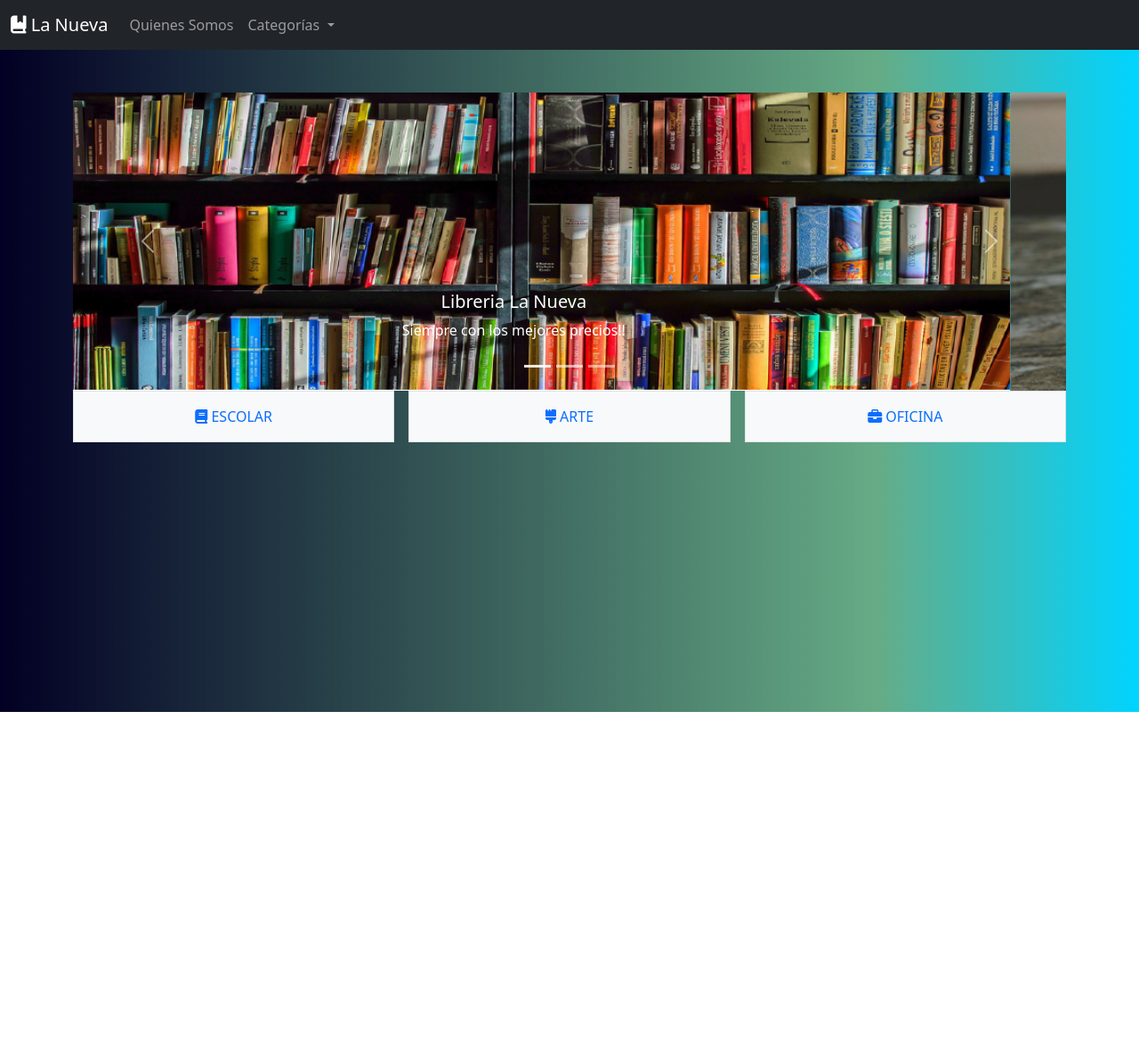
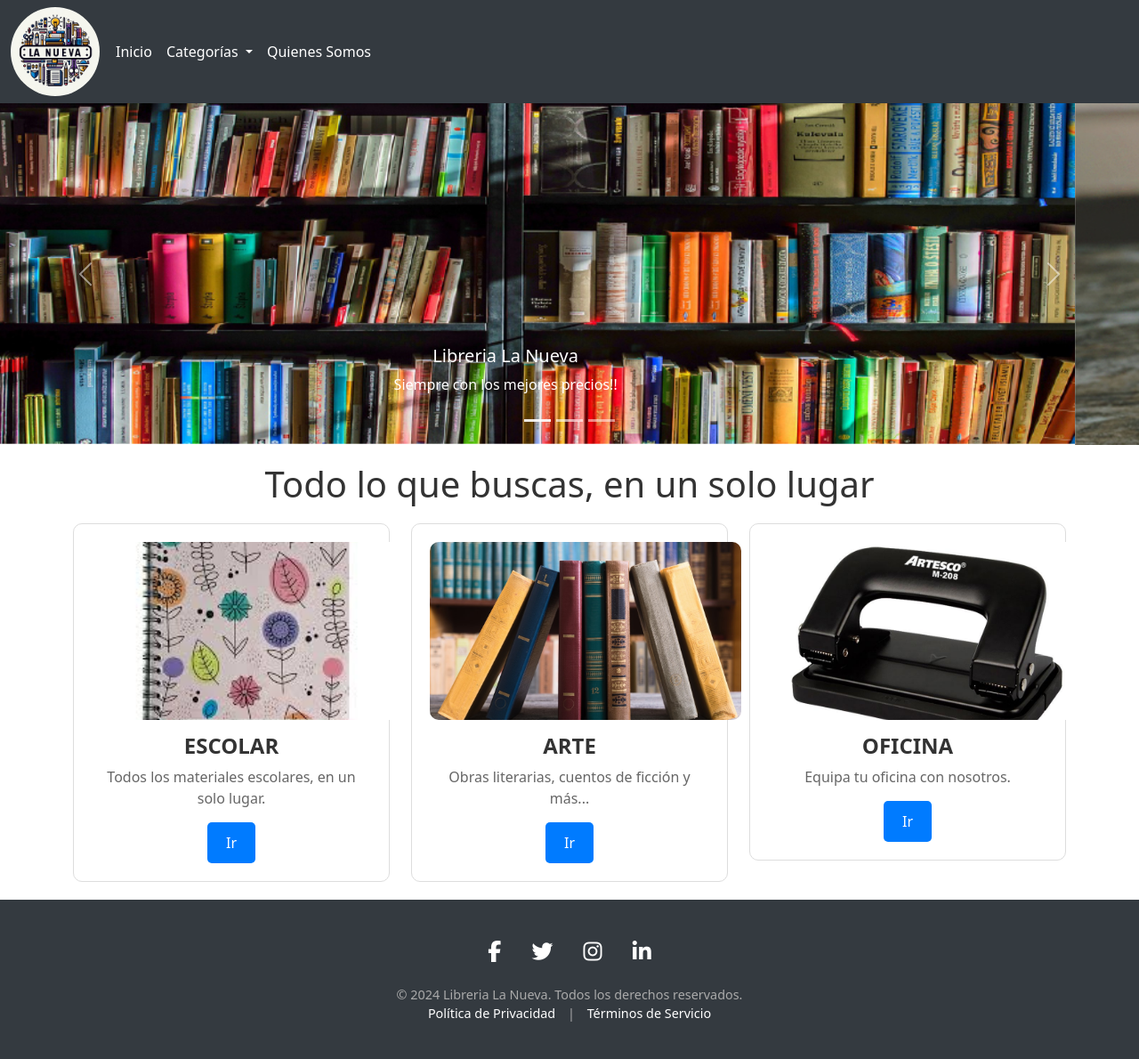
Before and after one commit to eduardovigil/Carrito_Compras, a plain HTML site: page index.html in a window 1280 px wide. Shown: the whole page at 89% size. Before the commit the page ends 800 px from the top, so only its background shows below. Drawn offline with Linux system fonts and the light colour scheme.

Commit message:
Cambio pagina inicio

```diff
--- a/dist/css/style.css
+++ b/dist/css/style.css
@@ -3,8 +3,8 @@
 }
 
 body{
-    background: rgb(2,0,36);
-    background: linear-gradient(90deg, rgba(2,0,36,1) 0%, rgba(9,121,61,0.6223739495798319) 77%, rgba(0,212,255,1) 100%);
+    color: #333;
+
 }
 
 .imageItem{
@@ -13,6 +13,7 @@ body{
 }
 a{
     text-decoration: none;
+    color: #333;
 }
 
 
@@ -45,3 +46,98 @@ a{
     list-style: disc;
     margin-left: 20px;
 }
+
+/*Modificaciones del menu*/
+nav.navbar {
+    background-color: #343a40;
+  }
+
+  nav.navbar img {
+    height: 100px;
+    width: auto;
+    border-radius: 50%;
+    margin-right: 10px;
+    vertical-align: middle;
+  }
+
+  /*Modificaciones a las categorias abajo*/
+  .category-block {
+    text-align: center;
+    padding: 20px;
+    border: 1px solid #ddd;
+    border-radius: 10px;
+    margin-bottom: 20px;
+    transition: box-shadow 0.3s ease-in-out;
+  }
+  .category-block:hover {
+    box-shadow: 0px 0px 20px rgba(0, 0, 0, 0.2);
+  }
+  .category-block img {
+    position: relative;
+    width: 350px;
+    max-height: 200px;
+    object-fit: cover;
+    object-position: center;
+        border-radius: 10px;
+  }
+  .category-block h3 {
+    margin-top: 15px;
+    font-size: 1.5rem;
+    font-weight: 600;
+  }
+  .category-block p {
+    font-size: 1rem;
+    margin-bottom: 15px;
+    color: #666;
+  }
+  .category-block a {
+    background-color: #007bff;
+    color: #fff;
+    padding: 10px 20px;
+    text-decoration: none;
+    border-radius: 5px;
+    transition: background-color 0.3s ease-in-out;
+  }
+  .category-block a:hover {
+    background-color: #0056b3;
+  }
+
+  .promo{
+    text-align: center;
+    margin: 20px;
+  }
+
+  /*Estilos footer*/
+  .footer {
+    position: relative;
+    width: 100%;
+    background-color: #343a40;
+    color: #fff;
+    padding: 40px 0;
+    text-align: center;
+  }
+  .footer a {
+    color: #ffffff;
+    text-decoration: none;
+    margin: 0 10px;
+    transition: color 0.3s ease-in-out;
+  }
+  .footer a:hover {
+    color: #00bcd4;
+  }
+  .footer .social-icons {
+    margin-bottom: 20px;
+  }
+  .footer .social-icons a {
+    font-size: 1.5rem;
+    margin: 0 15px;
+    color: #ffffff;
+  }
+  .footer .social-icons a:hover {
+    color: #00bcd4;
+  }
+  .footer p {
+    margin: 0;
+    font-size: 0.9rem;
+    color: #aaaaaa;
+  }
--- a/index.html
+++ b/index.html
@@ -1,6 +1,5 @@
 <!DOCTYPE html>
 <html>
-
     <head>
         <link href="dist/css/bootstrap.min.css" rel="stylesheet"/>
         <script src="dist/js/bootstrap.bundle.min.js"></script>
@@ -32,26 +31,29 @@
         </script>
     </head>
     <body>
-      <nav class="navbar navbar-expand-lg navbar-dark bg-dark">
+      <nav class="navbar navbar-expand-lg navbar-dark">
         <div class="container-fluid">
-            <a class="navbar-brand" href="#"><i class="fa-solid fa-book-bookmark"></i> La Nueva</a>
+          <img src="dist/img/logo.jpeg" alt="">
             <button class="navbar-toggler" type="button" data-bs-toggle="collapse" data-bs-target="#navbarSupportedContent" aria-controls="navbarSupportedContent" aria-expanded="false" aria-label="Toggle navigation">
             <span class="navbar-toggler-icon"></span>
             </button>
             <div class="collapse navbar-collapse" id="navbarSupportedContent">
-            <ul class="navbar-nav me-auto mb-2 mb-lg-0">
-                <li class="nav-item">
-                <a class="nav-link" href="dist/pages/quienes_Somos.html">Quienes Somos</a>
-                </li>
+            <ul class="navbar-nav">
+              <li>
+                <a class="nav-link"  style="color: white;" href="index.html">Inicio</a>
+              </li>
                 <li class="nav-item dropdown">
-                <a class="nav-link dropdown-toggle" href="#" id="navbarDropdown" role="button" data-bs-toggle="dropdown" aria-expanded="false">
+                <a style="color: white;" class="nav-link dropdown-toggle" href="#" id="navbarDropdown" role="button" data-bs-toggle="dropdown" aria-expanded="false">
                     Categorías
                 </a>
-                <ul class="dropdown-menu" aria-labelledby="navbarDropdown">
-                    <li><a class="dropdown-item" href="dist/pages/escolar.html">Escolar</a></li>
-                    <li><a class="dropdown-item" href="dist/pages/arte.html">Arte</a></li>
-                    <li><a class="dropdown-item" href="dist/pages/oficina.html">Oficina</a></li>
+                <ul  class="dropdown-menu" aria-labelledby="navbarDropdown">
+                    <li><a  class="dropdown-item" href="dist/pages/escolar.html">Escolar</a></li>
+                    <li><a  class="dropdown-item" href="dist/pages/arte.html">Arte</a></li>
+                    <li><a  class="dropdown-item" href="dist/pages/oficina.html">Oficina</a></li>
                 </ul>
+                </li>
+                <li>
+                  <a class="nav-link"  style="color: white;" href="dist/pages/quienes_Somos.html">Quienes Somos</a>
                 </li>
             </ul>
             <!--<form class="d-flex">
@@ -60,9 +62,6 @@
             </div>
         </div>
       </nav>
-
-        <div class="container">
-            <br></br>
             <div id="carouselExampleCaptions" class="carousel slide" data-bs-ride="carousel">
                 <div class="carousel-indicators">
                   <button type="button" data-bs-target="#carouselExampleCaptions" data-bs-slide-to="0" class="active" aria-current="true" aria-label="Slide 1"></button>
@@ -102,20 +101,42 @@
                 </button>
               </div>
 
+              <div class="container">
+                <h1 class="promo">Todo lo que buscas, en un solo lugar</h1>
+                <div class="row">
+                  <!-- Bloque 1 -->
+                  <div class="col-md-4">
+                    <div class="category-block">
+                      <img src="dist/img/cuaderno1.jpg" alt="Categoría 1">
+                      <h3>ESCOLAR</h3>
+                      <p>Todos los materiales escolares, en un solo lugar.</p>
+                      <a href="dist/pages/escolar.html" class="btn">Ir</a>
+                    </div>
+                  </div>
 
-            <div class="row row-cols-2 row-cols-lg-3 g-2 g-lg-3">
-                <div class="col">
-                    <div class="p-3 border bg-light txtCenter"><a href="dist/pages/escolar.html"><i class="fa-solid fa-book"></i> ESCOLAR</a></div>
+                  <!-- Bloque 2 -->
+                  <div class="col-md-4">
+                    <div class="category-block">
+                      <img src="dist/img/libros.jpg" alt="Categoría 2">
+                      <h3>ARTE</h3>
+                      <p>Obras literarias, cuentos de ficción y más...</p>
+                      <a href="dist/pages/arte.html" class="btn">Ir</a>
+                    </div>
+                  </div>
+
+                  <!-- Bloque 3 -->
+                  <div class="col-md-4">
+                    <div class="category-block">
+                      <img src="dist/img/perforador.jpg" alt="Categoría 3">
+                      <h3>OFICINA</h3>
+                      <p>Equipa tu oficina con nosotros.</p>
+                      <a href="dist/pages/oficina.html" class="btn">Ir</a>
+                    </div>
+                  </div>
                 </div>
-                <div class="col">
-                    <div class="p-3 border bg-light txtCenter"><a href="dist/pages/arte.html"><i class="fa-solid fa-brush"></i> ARTE</a></div>
-                </div>
-                <div class="col">
-                    <div class="p-3 border bg-light txtCenter"><a href="dist/pages/oficina.html"><i class="fa-solid fa-briefcase"></i> OFICINA</a></div>
-                </div>
+              </div>
 
-                </div>
-          </div>
+
           <!-- Modal -->
           <div class="modal fade" id="staticBackdrop" data-bs-backdrop="static" data-bs-keyboard="false" tabindex="-1" aria-labelledby="staticBackdropLabel" aria-hidden="true">
             <div class="modal-dialog">
@@ -135,6 +156,22 @@
               </div>
             </div>
           </div>
+          <footer class="footer">
+            <div class="container">
+              <div class="row">
+                <div class="col-md-12">
+                  <div class="social-icons">
+                    <a href="#" aria-label="Facebook"><i class="fab fa-facebook-f"></i></a>
+                    <a href="#" aria-label="Twitter"><i class="fab fa-twitter"></i></a>
+                    <a href="#" aria-label="Instagram"><i class="fab fa-instagram"></i></a>
+                    <a href="#" aria-label="LinkedIn"><i class="fab fa-linkedin-in"></i></a>
+                  </div>
+                  <p>&copy; 2024 Libreria La Nueva. Todos los derechos reservados.</p>
+                  <p><a href="#">Política de Privacidad</a> | <a href="#">Términos de Servicio</a></p>
+                </div>
+              </div>
+            </div>
+          </footer>
           <script src="dist/js/funciones.js"></script>
     </body>
 </html>
```
Also changed, not shown: dist/img/logo.jpeg (added), 2 other files.
